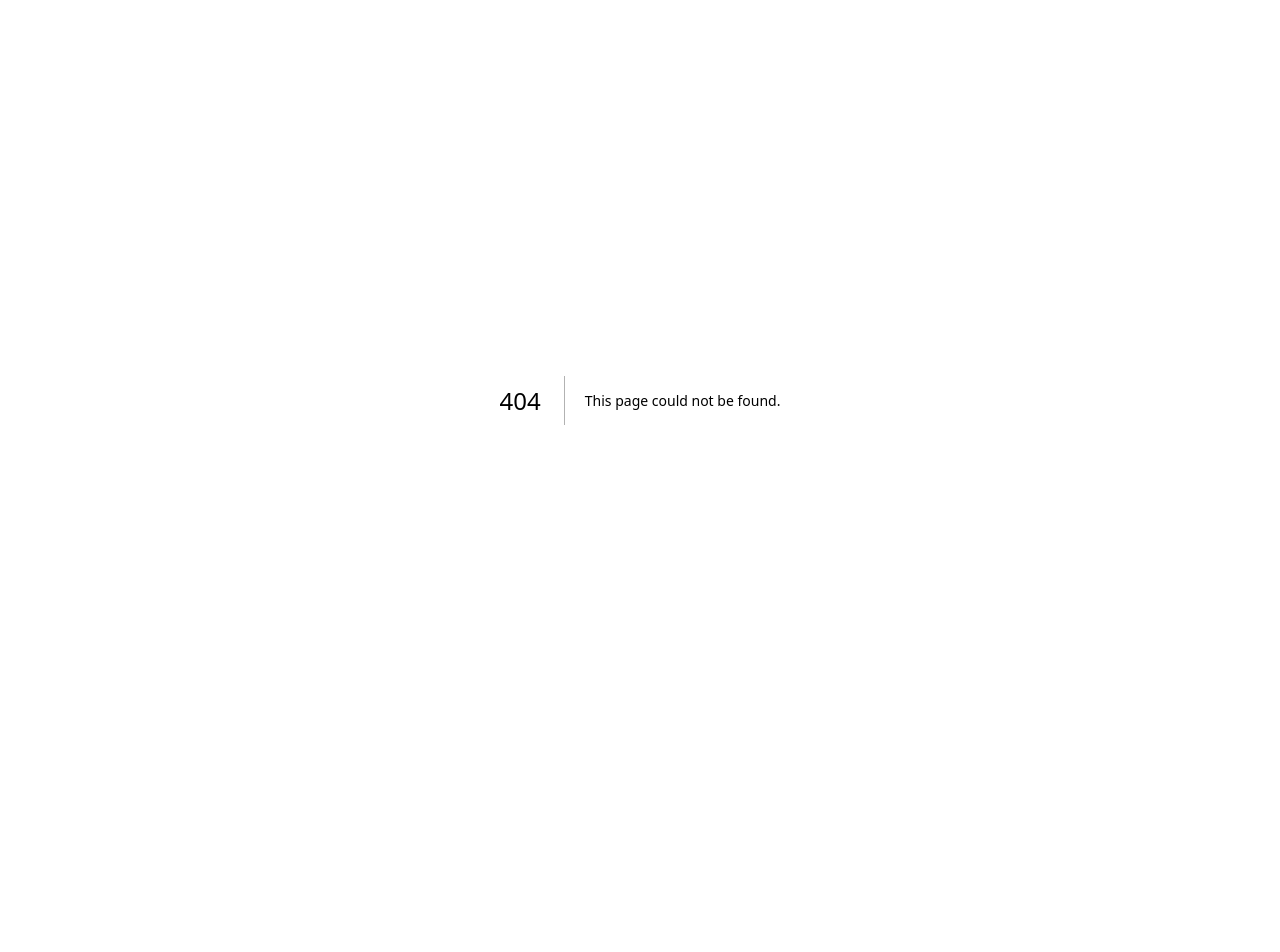
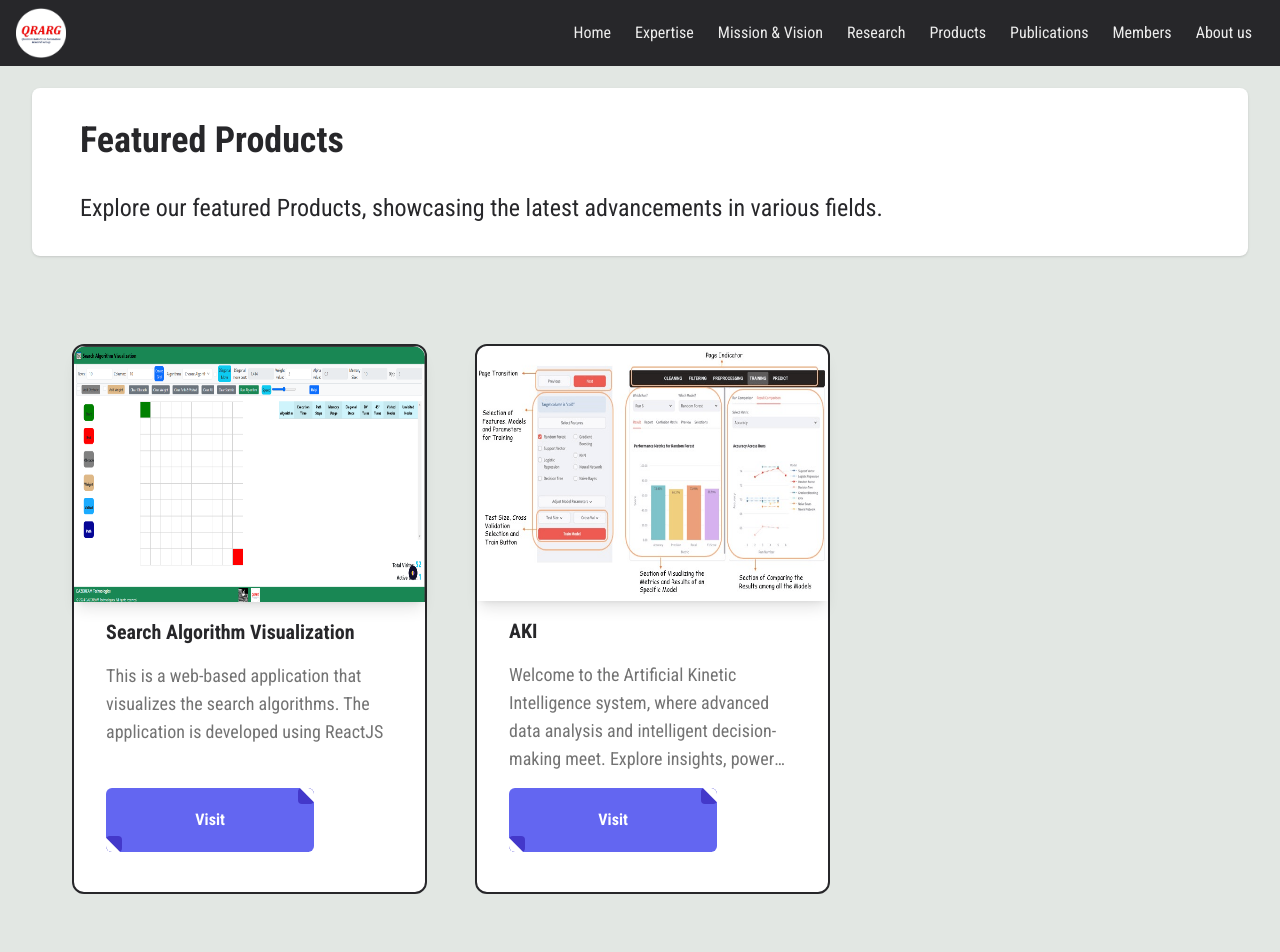
Before and after one commit to RafsanProve/qrarg, a Next.js app in the folder client/: page /products in a window 1280 px wide. Before the commit this address had no page. Shown: the top 952 px of the page. Before the commit the page ends 800 px from the top, so only its background shows below. Built offline with nearby package versions, Linux system fonts and the light colour scheme.

Commit message:
upadte product page

```diff
--- a/client/app/components/Navbar.jsx
+++ b/client/app/components/Navbar.jsx
@@ -34,7 +34,7 @@ export default function Navbar() {
           <Link href="/expertise" className="transition duration-400 ease-in-out hover:bg-white hover:text-zinc-800 px-3 py-4 h-full flex items-center">Expertise</Link>
           <Link href="/Mission-Vision" className="transition duration-400 ease-in-out hover:bg-white hover:text-zinc-800 px-3 py-4 h-full flex items-center">Mission & Vision</Link>
           <Link href="/research" className="transition duration-400 ease-in-out hover:bg-white hover:text-zinc-800 px-3 py-4 h-full flex items-center">Research</Link>
-          <Link href="/Products" className="transition duration-400 ease-in-out hover:bg-white hover:text-zinc-800 px-3 py-4 h-full flex items-center">Products</Link>
+          <Link href="/products" className="transition duration-400 ease-in-out hover:bg-white hover:text-zinc-800 px-3 py-4 h-full flex items-center">Products</Link>
           <Link href="/Publications" className="transition duration-400 ease-in-out hover:bg-white hover:text-zinc-800 px-3 py-4 h-full flex items-center">Publications</Link>
           <Link href="/Members" className="transition duration-400 ease-in-out hover:bg-white hover:text-zinc-800 px-3 py-4 h-full flex items-center">Members</Link>
           {/* <Link href="/Events" className="transition duration-400 ease-in-out hover:bg-white hover:text-zinc-800 px-3 py-4 h-full flex items-center">Events</Link>
@@ -51,7 +51,7 @@ export default function Navbar() {
           <Link href="/expertise" className="transition duration-400 ease-in-out hover:bg-white hover:text-zinc-800 py-2 w-full text-center">Expertise</Link>
           <Link href="/Mission-Vision" className="transition duration-400 ease-in-out hover:bg-white hover:text-zinc-800 py-2 w-full text-center">Mission & Vision</Link>
           <Link href="/research" className="transition duration-400 ease-in-out hover:bg-white hover:text-zinc-800 py-2 w-full text-center">Research</Link>
-          <Link href="/Products" className="transition duration-400 ease-in-out hover:bg-white hover:text-zinc-800 py-2 w-full text-center">Products</Link>
+          <Link href="/products" className="transition duration-400 ease-in-out hover:bg-white hover:text-zinc-800 py-2 w-full text-center">Products</Link>
           <Link href="/Publications" className="transition duration-400 ease-in-out hover:bg-white hover:text-zinc-800 py-2 w-full text-center">Publications</Link>
           <Link href="/Members" className="transition duration-400 ease-in-out hover:bg-white hover:text-zinc-800 py-2 w-full text-center">Members</Link>
           {/* <Link href="/Events" className="transition duration-400 ease-in-out hover:bg-white hover:text-zinc-800 py-2 w-full text-center">Events</Link>
--- /dev/null
+++ b/client/app/components/products/InfoSection.jsx
@@ -0,0 +1,10 @@
+export default function InfoSection(){
+  return (
+    <div className="flex flex-col items-start gap-4 p-4 bg-white rounded-lg shadow my-6 mx-8">
+      <h1 className="text-2xl text-zinc-800 sm:text-3xl md:text-4xl font-bold px-4 sm:px-8 mb-4 mt-4">Featured Products</h1>
+      <p className="text-base text-zinc-800 sm:text-xl md:text-2xl px-4 sm:px-8 md:px-18 mb-4 leading-relaxed">
+        Explore our featured Products, showcasing the latest advancements in various fields.
+      </p>
+    </div>
+  );
+};
--- /dev/null
+++ b/client/app/components/products/ProductCard.jsx
@@ -0,0 +1,44 @@
+import Image from "next/image"
+import Link from "next/link"
+import Tag from "./Tag"
+import VisitButton from "./VisitButton"
+
+export default function ProductCard({ title, authors, tags, description, imageUrl, link }) {
+  return (
+    <div className="bg-white text-zinc-800 rounded-xl border-2 border-zinc-800 flex flex-col items-left justify-start h-[550px] w-11/12 mx-auto pb-10 mt-12 sm:mx-8 md:mx-auto">
+      <Image src={imageUrl} alt={title} className="w-full h-64 rounded-t-xl shadow-lg bg-cover" width={320} height={256} />
+      <h1 className="line-clamp-2 text-left w-full font-bold text-base sm:text-base md:text-xl mb-4 mt-4 px-4 sm:px-8 md:px-18">{title}</h1>
+
+      {/* Authors section */}
+      {/* <div className="flex flex-row items-center justify-start px-4 sm:px-8 md:px-18 mb-2 group relative">
+        <p className="text-sm text-gray-600 font-bold italic line-clamp-1 cursor-pointer">
+          {authors ? authors.join(', ') : 'Anonymous'}
+          <span className="invisible group-hover:visible absolute -top-8 left-1/2 -translate-x-1/2 px-2 py-1 bg-gray-900 text-white text-xs rounded whitespace-nowrap z-10">
+            {authors ? authors.join(', ') : 'Anonymous'}
+          </span>
+        </p>
+      </div> */}
+
+      {/* <div className="flex flex-row line-clamp-1 items-center justify-start gap-2 px-4 sm:px-8 md:px-18 mb-2">
+        {tags.map((tag, index) => (
+          <Tag key={index} name={tag} />
+        ))}
+      </div> */}
+      {
+      (link)
+          ?
+        (<p className="line-clamp-4 text-neutral-500 text-base sm:text-base md:text-lg px-4 sm:px-8 md:px-18 mb-4 leading-relaxed text-left">{description}</p>)
+          :
+        (<p className="line-clamp-5 text-neutral-500 text-base sm:text-base md:text-lg px-4 sm:px-8 md:px-18 mb-4 leading-relaxed text-left">{description}</p>)
+      }
+      {link && (
+        // <Link href={link} target="_blank" className="text-indigo-500 font-bold w-32 h-10 transition duration-700 ease-in-out hover:text-blue-500 hover:scale-105 hover:drop-shadow-xl flex items-center justify-center rounded-[4px] mt-auto mx-4 self-start">
+        //   Visit
+        // </Link>
+        <div className="flex flex-cols-4 items-start justify-start px-4 sm:px-8 md:px-18 mt-auto">
+        <VisitButton link={link} />
+        </div>
+      )}
+    </div>
+  )
+}
--- /dev/null
+++ b/client/app/components/products/Tag.jsx
@@ -0,0 +1,12 @@
+export default function Tag({name}) {
+    return (
+        <div className="inline-block rounded-md bg-blue-600/15 px-2 py-0.5 text-blue-600 text-sm truncate max-w-[150px] whitespace-nowrap cursor-pointer group relative"
+            title={name}
+        >
+            {name}
+            <span className="invisible group-hover:visible absolute -top-8 left-1/2 -translate-x-1/2 px-2 py-1 bg-gray-900 text-white text-xs rounded whitespace-nowrap">
+                {name}
+            </span>
+        </div>
+    );
+}
--- /dev/null
+++ b/client/app/components/products/VisitButton.jsx
@@ -0,0 +1,22 @@
+import Link from 'next/link';
+
+const Button = (link) => {
+return (
+    <button className="relative flex items-center px-6 py-3 overflow-hidden font-medium transition-all bg-indigo-500 rounded-md group">
+        <span className="absolute top-0 right-0 inline-block w-4 h-4 transition-all duration-500 ease-in-out bg-indigo-700 rounded group-hover:-mr-4 group-hover:-mt-4">
+            <span className="absolute top-0 right-0 w-5 h-5 rotate-45 translate-x-1/2 -translate-y-1/2 bg-white" />
+        </span>
+        <span className="absolute bottom-0 rotate-180 left-0 inline-block w-4 h-4 transition-all duration-500 ease-in-out bg-indigo-700 rounded group-hover:-ml-4 group-hover:-mb-4">
+            <span className="absolute top-0 right-0 w-5 h-5 rotate-45 translate-x-1/2 -translate-y-1/2 bg-white" />
+        </span>
+        <span className="absolute bottom-0 left-0 w-full h-full transition-all duration-500 ease-in-out delay-200 -translate-x-full bg-indigo-600 rounded-md group-hover:translate-x-0" />
+        <span className="relative w-1/5 text-left text-white transition-colors duration-200 ease-in-out group-hover:text-white">
+            <Link href={link} target="_blank" className="text-white font-bold w-32 h-10 transition duration-700 ease-in-out hover:text-blue-500 hover:scale-105 hover:drop-shadow-xl flex items-center justify-center rounded-[4px] mt-auto mx-4 self-start">
+                Visit
+            </Link>
+        </span>
+    </button>
+    );
+}
+
+export default Button;
--- /dev/null
+++ b/client/app/data/products.json
@@ -0,0 +1,18 @@
+[
+    {
+        "id": 1,
+        "name": "Search Algorithm Visualization",
+        "description": "This is a web-based application that visualizes the search algorithms. The application is developed using ReactJS",
+        "link": "https://opsimdaz.qrarg.com/",
+        "research_paper": "",
+        "imageUrl": "/images/SearchAlgorithm.png"
+    },
+    {
+        "id": 2,
+        "name": "AKI",
+        "description": "Welcome to the Artificial Kinetic Intelligence system, where advanced data analysis and intelligent decision-making meet. Explore insights, power your projects, and achieve remarkable outcomes with our AI-driven tools.",
+        "link": "https://aki.qrarg.com/",
+        "research_paper": "",
+        "imageUrl": "/images/AKI.png"
+    }
+]
--- /dev/null
+++ b/client/app/products/page.js
@@ -0,0 +1,51 @@
+'use client';
+
+import Navbar from "../components/Navbar";
+import Footer from "../components/Footer";
+import ProductCard from "../components/products/ProductCard";
+import {Roboto_Condensed} from "next/font/google";
+import InfoSection from "../components/products/InfoSection";
+import data from "../data/products.json";
+import React, { useState } from "react";
+
+const roboto = Roboto_Condensed({
+    weight: ["100", "200", "300", "400", "500", "600", "700", "800", "900"],
+    style: ["normal", "italic"],
+    subsets: ["latin"],
+});
+
+export default function ProductPage() {
+    return (
+        <main className={roboto.className}>
+            <Navbar />
+            <div className="bg-zinc-800 w-full h-16"></div>
+            <InfoSection />
+            <div className="flex flex-col md:flex-row mx-4 md:mx-8">
+                {/* Main content area */}
+                <div className="w-full md:ml-6 md:flex-1">
+
+
+                    {/* Research cards grid */}
+                    <div className="grid grid-cols-1 sm:grid-cols-2 lg:grid-cols-3 gap-4 mt-4">
+                    {data.map((product, index) => (
+                        <div
+                        key={`${product.id}-${index}`}
+                        className="transform transition-all duration-300 ease-in-out hover:scale-102 opacity-0 animate-fade-in"
+                        >
+                        <ProductCard
+                            title={product.name}
+                            // authors={product.authors}
+                            // tags={product.fields}
+                            description={product.description}
+                            imageUrl={product.imageUrl}
+                            link={product.link}
+                        />
+                        </div>
+                    ))}
+                    </div>
+                </div>
+            </div>
+            <Footer />
+        </main>
+    );
+}
```
Also changed, not shown: client/public/images/SearchAlgorithm.png (added).
